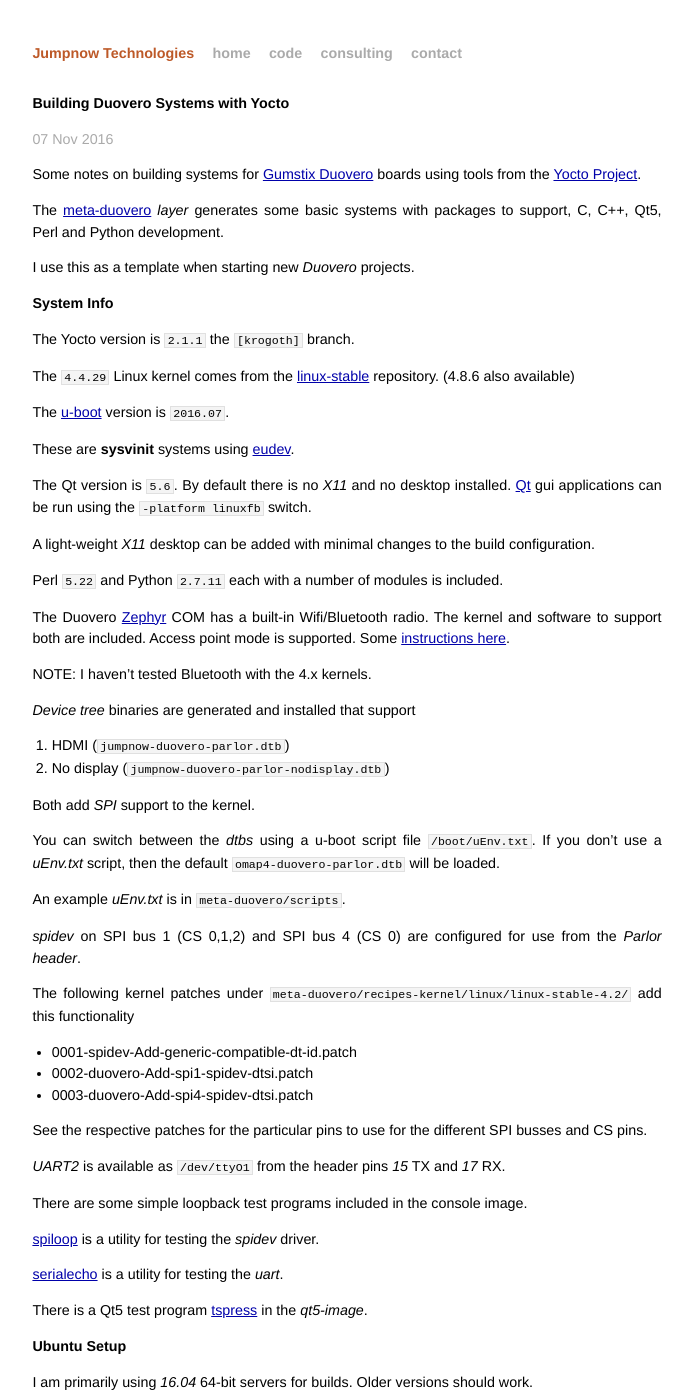
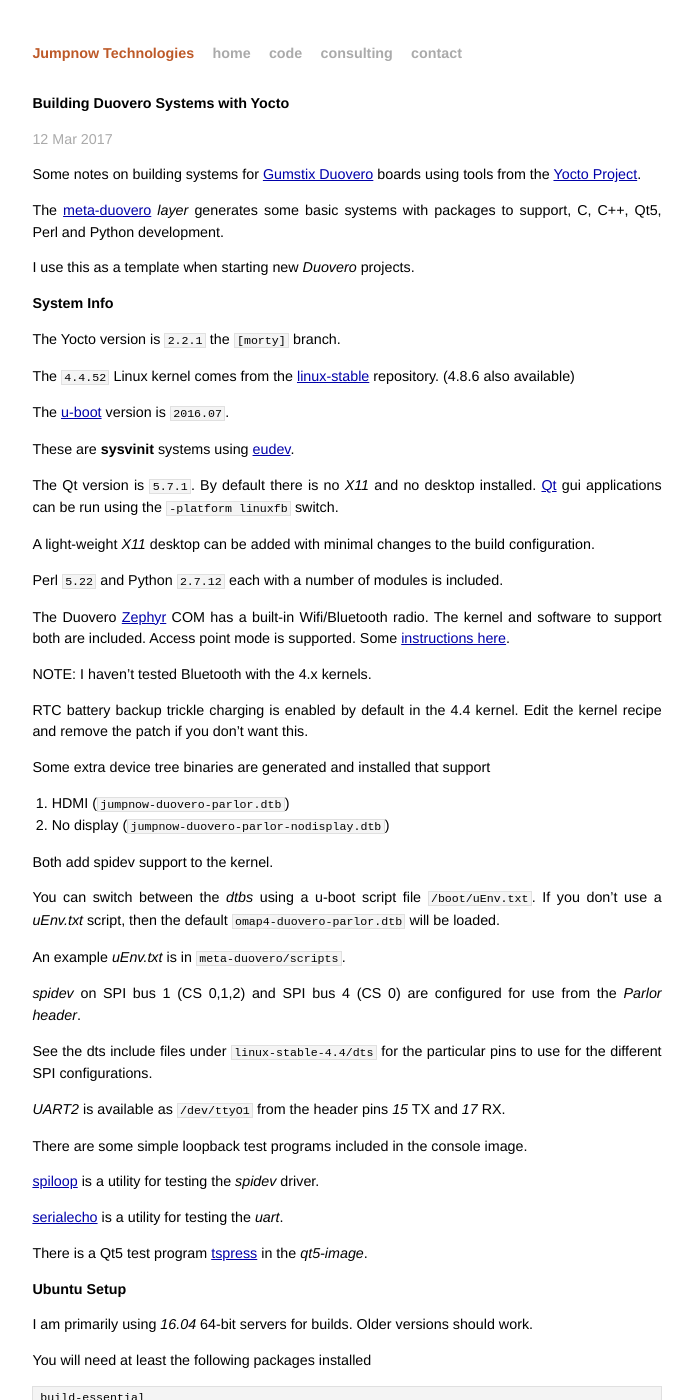
Before and after one commit to jumpnow/jumpnowtek-site, a Jekyll site: the page built from _posts/2014-02-21-Duovero-Systems-with-Yocto.md, in a window 1280 px wide and 1400 px high. Shown: the whole window, without its empty margins (293-986 px from the left). Built offline with Jekyll 4.4.1, drawn with Linux system fonts in a browser that asks for light colours; some of the changed text lies outside the part shown.

Commit message:
Update duovero docs

```diff
--- a/_posts/2014-02-21-Duovero-Systems-with-Yocto.md
+++ b/_posts/2014-02-21-Duovero-Systems-with-Yocto.md
@@ -2,7 +2,7 @@
 layout: post
 title: Building Duovero Systems with Yocto
 description: "Building customized systems for Gumstix Duovero using tools from the Yocto Project"
-date: 2016-11-07 15:11:00
+date: 2017-03-12 09:40:00
 categories: gumstix-linux
 tags: [linux, gumstix, duovero, yocto]
 ---
@@ -15,30 +15,32 @@
 
 ### System Info
 
-The Yocto version is `2.1.1` the `[krogoth]` branch.
+The Yocto version is `2.2.1` the `[morty]` branch.
 
-The `4.4.29` Linux kernel comes from the [linux-stable][linux-stable] repository. (4.8.6 also available)
+The `4.4.52` Linux kernel comes from the [linux-stable][linux-stable] repository. (4.8.6 also available)
 
 The [u-boot][uboot] version is `2016.07`.
 
 These are **sysvinit** systems using [eudev][eudev].
 
-The Qt version is `5.6`. By default there is no *X11* and no desktop installed. [Qt][qt] gui applications can be run using the `-platform linuxfb` switch.
+The Qt version is `5.7.1`. By default there is no *X11* and no desktop installed. [Qt][qt] gui applications can be run using the `-platform linuxfb` switch.
 
 A light-weight *X11* desktop can be added with minimal changes to the build configuration.
 
-Perl `5.22` and Python `2.7.11` each with a number of modules is included.
+Perl `5.22` and Python `2.7.12` each with a number of modules is included.
 
 The Duovero [Zephyr][duovero-zephyr] COM has a built-in Wifi/Bluetooth radio. The kernel and software to support both are included. Access point mode is supported. Some [instructions here][jumpnow-duovero-ap].
 
 NOTE: I haven't tested Bluetooth with the 4.x kernels.
 
-*Device tree* binaries are generated and installed that support
+RTC battery backup trickle charging is enabled by default in the 4.4 kernel. Edit the kernel recipe and remove the patch if you don't want this.
+
+Some extra device tree binaries are generated and installed that support
 
 1. HDMI (`jumpnow-duovero-parlor.dtb`)
 2. No display (`jumpnow-duovero-parlor-nodisplay.dtb`)
 
-Both add *SPI* support to the kernel.
+Both add spidev support to the kernel.
 
 You can switch between the *dtbs* using a u-boot script file `/boot/uEnv.txt`. If you don't use a *uEnv.txt* script, then the default `omap4-duovero-parlor.dtb` will be loaded.
 
@@ -46,13 +48,7 @@
 
 *spidev* on SPI bus 1 (CS 0,1,2) and SPI bus 4 (CS 0) are configured for use from the *Parlor header*.
 
-The following kernel patches under `meta-duovero/recipes-kernel/linux/linux-stable-4.2/` add this functionality
-
-* 0001-spidev-Add-generic-compatible-dt-id.patch
-* 0002-duovero-Add-spi1-spidev-dtsi.patch
-* 0003-duovero-Add-spi4-spidev-dtsi.patch
-
-See the respective patches for the particular pins to use for the different SPI busses and CS pins.
+See the dts include files under `linux-stable-4.4/dts` for the particular pins to use for the different SPI configurations.
 
 *UART2* is available as `/dev/ttyO1` from the header pins *15* TX and *17* RX.
 
@@ -118,16 +114,16 @@
 
 First the main Yocto project `poky` repository
 
-    scott@octo:~ git clone -b krogoth git://git.yoctoproject.org/poky.git poky-krogoth
+    scott@octo:~ git clone -b morty git://git.yoctoproject.org/poky.git poky-morty
 
 Then the `meta-openembedded` repository
 
-    scott@octo:~$ cd poky-krogoth
-    scott@octo:~/poky-krogoth$ git clone -b krogoth git://git.openembedded.org/meta-openembedded
+    scott@octo:~$ cd poky-morty
+    scott@octo:~/poky-morty$ git clone -b morty git://git.openembedded.org/meta-openembedded
 
 And the `meta-qt5` repository
 
-    scott@octo:~/poky-krogoth$ git clone -b krogoth https://github.com/meta-qt5/meta-qt5.git
+    scott@octo:~/poky-morty$ git clone -b morty https://github.com/meta-qt5/meta-qt5.git
 
 
 I usually keep these repositories separated since they can be shared between projects and different boards.
@@ -138,7 +134,7 @@
 
     scott@octo:~$ mkdir ~/duovero
     scott@octo:~$ cd ~/duovero
-    scott@octo:~/duovero$ git clone -b krogoth git://github.com/jumpnow/meta-duovero
+    scott@octo:~/duovero$ git clone -b morty git://github.com/jumpnow/meta-duovero
 
 The `meta-duovero/README.md` file has the last commits from the dependency repositories that I tested. You can always checkout those commits explicitly if you run into problems.
 
@@ -178,7 +174,7 @@
 For example, if your directory structure does not look exactly like this, you will need to modify `bblayers.conf`
 
 
-    ~/poky-krogoth/
+    ~/poky-morty/
          meta-openembedded/
          meta-qt5/
          ...
@@ -223,7 +219,7 @@
 
 You need to source the environment every time you want to run a build. The `oe-init-build-env` when run a second time will not overwrite your customized conf files.
 
-    scott@octo:~$ source poky-krogoth/oe-init-build-env ~/duovero/build
+    scott@octo:~$ source poky-morty/oe-init-build-env ~/duovero/build
 
     ### Shell environment set up for builds. ###
 
@@ -265,7 +261,7 @@
 
     inherit core-image
 
-which is `poky-krogoth/meta/classes/core-image.bbclass` and pulls in some required base packages. This is useful to know if you create your own image recipe.
+which is `poky-morty/meta/classes/core-image.bbclass` and pulls in some required base packages. This is useful to know if you create your own image recipe.
 
 #### qt5-image
 
@@ -356,11 +352,11 @@
 
 For instance, if I had this in the `local.conf`
 
-    TMPDIR = "/oe9/duo/tmp-krogoth"
+    TMPDIR = "/oe9/duo/tmp-morty"
 
 Then I would export this environment variable before running `copy_boot.sh`
 
-    scott@octo:~/duovero/meta-duovero/scripts$ export OETMP=/oe9/duo/tmp-krogoth
+    scott@octo:~/duovero/meta-duovero/scripts$ export OETMP=/oe9/duo/tmp-morty
 
 Then run the `copy_boot.sh` script passing the location of SD card
 
@@ -392,7 +388,7 @@
 
     scott@octo:~$ sudo umount /dev/sdb1
     scott@octo:~$ sudo umount /dev/sdb2
-    scott@octo:~$ export OETMP=/oe9/duo/tmp-krogoth
+    scott@octo:~$ export OETMP=/oe9/duo/tmp-morty
     scott@octo:~$ cd duovero/meta-duovero/scripts
     scott@octo:~/duovero/meta-duovero/scripts$ ./copy_boot.sh sdb
     scott@octo:~/duovero/meta-duovero/scripts$ ./copy_rootfs.sh sdb console duo2
```
Also changed, not shown: other parts of _posts/2014-02-21-Duovero-Systems-with-Yocto.md (+1 -1 lines), _posts/2014-02-23-Duovero-RTC.md (+41 -43 lines).
